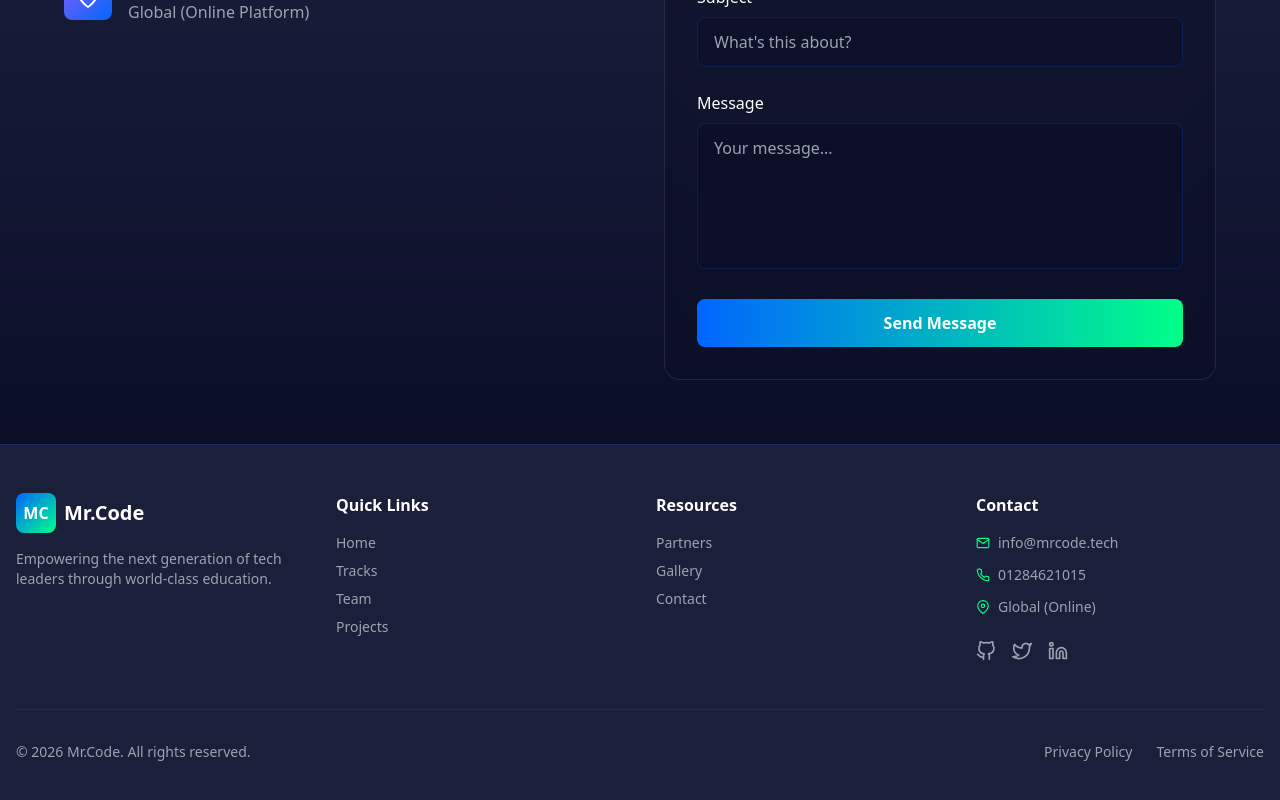
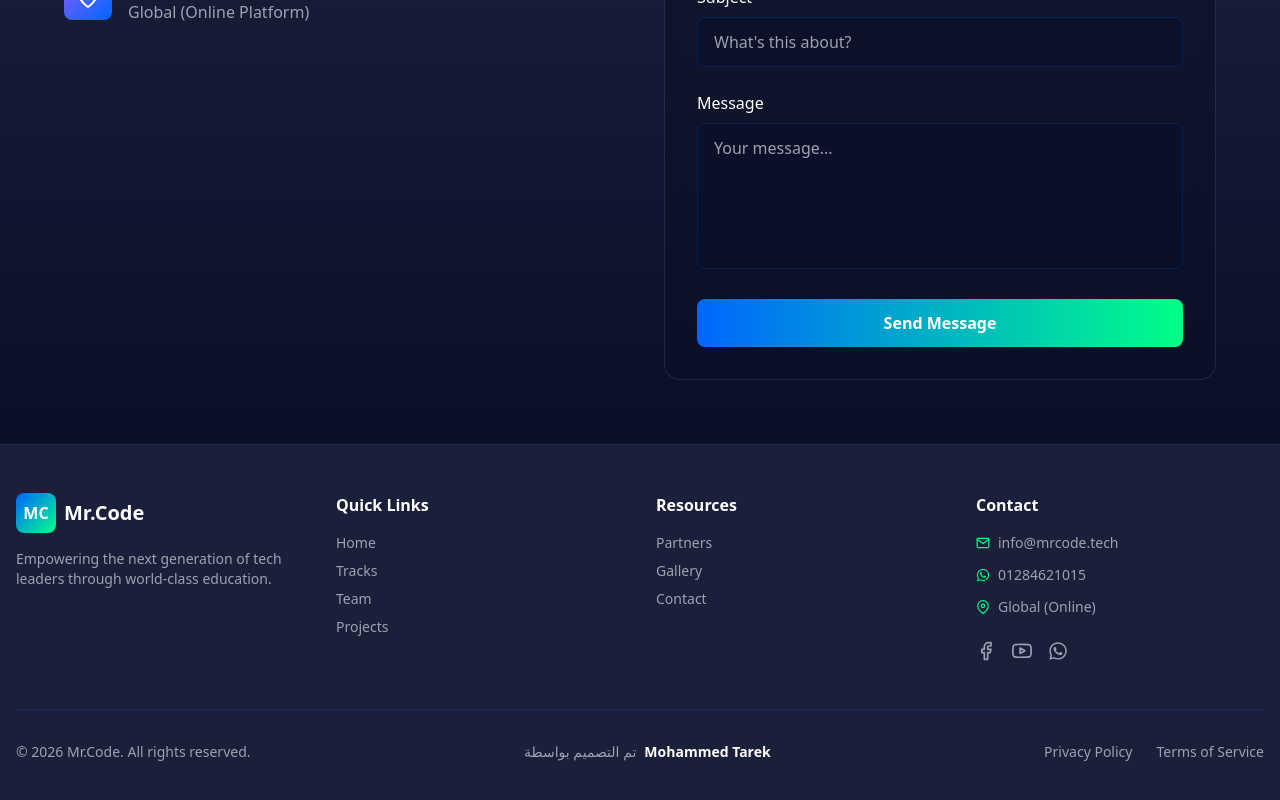
Before and after one commit to mohammedtarek206/Mr.Code, a Next.js app: page /contact in a window 1280 px wide. Shown: the part 740-1540 px from the top of the page. Built offline with nearby package versions, Linux system fonts and the light colour scheme.

Commit message:
UI: Add social links and Mohammed Tarek design credits

```diff
--- a/app/login/page.tsx
+++ b/app/login/page.tsx
@@ -173,13 +173,15 @@ export default function StudentLoginPage() {
 
                 <div className="mt-10 pt-8 border-t border-white/5 text-center">
                     <p className="text-gray-500 text-sm font-cairo mb-4">
-                        ليست لديك كود؟ تواصل مع المهندس محمد طارق
+                        ليست لديك كود؟ تواصل مع المهندس محمد طارق عبر الواتساب
                     </p>
                     <a
-                        href="tel:01284621015"
-                        className="inline-flex items-center gap-2 bg-white/5 hover:bg-white/10 text-white px-6 py-3 rounded-full transition-all font-bold border border-white/10"
+                        href="https://wa.me/201284621015"
+                        target="_blank"
+                        rel="noopener noreferrer"
+                        className="inline-flex items-center gap-2 bg-green-500/10 hover:bg-green-500/20 text-green-500 px-6 py-3 rounded-full transition-all font-bold border border-green-500/20"
                     >
-                        <FiPhone className="text-accent" /> 01284621015
+                        <FaWhatsapp className="text-xl" /> 01284621015
                     </a>
                 </div>
             </motion.div>
--- a/components/Footer.tsx
+++ b/components/Footer.tsx
@@ -1,5 +1,6 @@
 import Link from 'next/link';
-import { FiMail, FiPhone, FiMapPin, FiGithub, FiTwitter, FiLinkedin } from 'react-icons/fi';
+import { FiMail, FiPhone, FiMapPin, FiFacebook, FiYoutube } from 'react-icons/fi';
+import { FaWhatsapp } from 'react-icons/fa';
 
 export default function Footer() {
   return (
@@ -49,8 +50,10 @@ export default function Footer() {
                 info@mrcode.tech
               </li>
               <li className="flex items-center">
-                <FiPhone className="mr-2 text-accent" />
-                01284621015
+                <FaWhatsapp className="mr-2 text-accent" />
+                <a href="https://wa.me/201284621015" target="_blank" rel="noopener noreferrer" className="hover:text-accent transition-colors">
+                  01284621015
+                </a>
               </li>
               <li className="flex items-center">
                 <FiMapPin className="mr-2 text-accent" />
@@ -58,14 +61,14 @@ export default function Footer() {
               </li>
             </ul>
             <div className="flex space-x-4 mt-6">
-              <a href="#" className="text-gray-400 hover:text-accent transition-colors">
-                <FiGithub className="w-5 h-5" />
+              <a href="https://www.facebook.com/share/18DTAYfaAK/" target="_blank" rel="noopener noreferrer" className="text-gray-400 hover:text-accent transition-colors">
+                <FiFacebook className="w-5 h-5" />
               </a>
-              <a href="#" className="text-gray-400 hover:text-accent transition-colors">
-                <FiTwitter className="w-5 h-5" />
+              <a href="https://youtube.com/@mohamedabotarek4634?si=95Y0-r-NQpD97LVn" target="_blank" rel="noopener noreferrer" className="text-gray-400 hover:text-accent transition-colors">
+                <FiYoutube className="w-5 h-5" />
               </a>
-              <a href="#" className="text-gray-400 hover:text-accent transition-colors">
-                <FiLinkedin className="w-5 h-5" />
+              <a href="https://wa.me/201284621015" target="_blank" rel="noopener noreferrer" className="text-gray-400 hover:text-accent transition-colors">
+                <FaWhatsapp className="w-5 h-5" />
               </a>
             </div>
           </div>
@@ -74,6 +77,17 @@ export default function Footer() {
         {/* Bottom Bar */}
         <div className="mt-12 pt-8 border-t border-primary/20 flex flex-col md:flex-row justify-between items-center text-sm text-gray-400">
           <p>© {new Date().getFullYear()} Mr.Code. All rights reserved.</p>
+          <div className="flex items-center space-x-2 mt-4 md:mt-0 font-cairo">
+            <span>تم التصميم بواسطة</span>
+            <a
+              href="https://wa.me/201284621015"
+              target="_blank"
+              rel="noopener noreferrer"
+              className="text-white font-bold hover:text-accent transition-all"
+            >
+              Mohammed Tarek
+            </a>
+          </div>
           <div className="flex space-x-6 mt-4 md:mt-0">
             <Link href="/privacy" className="hover:text-accent transition-colors">Privacy Policy</Link>
             <Link href="/terms" className="hover:text-accent transition-colors">Terms of Service</Link>
```
